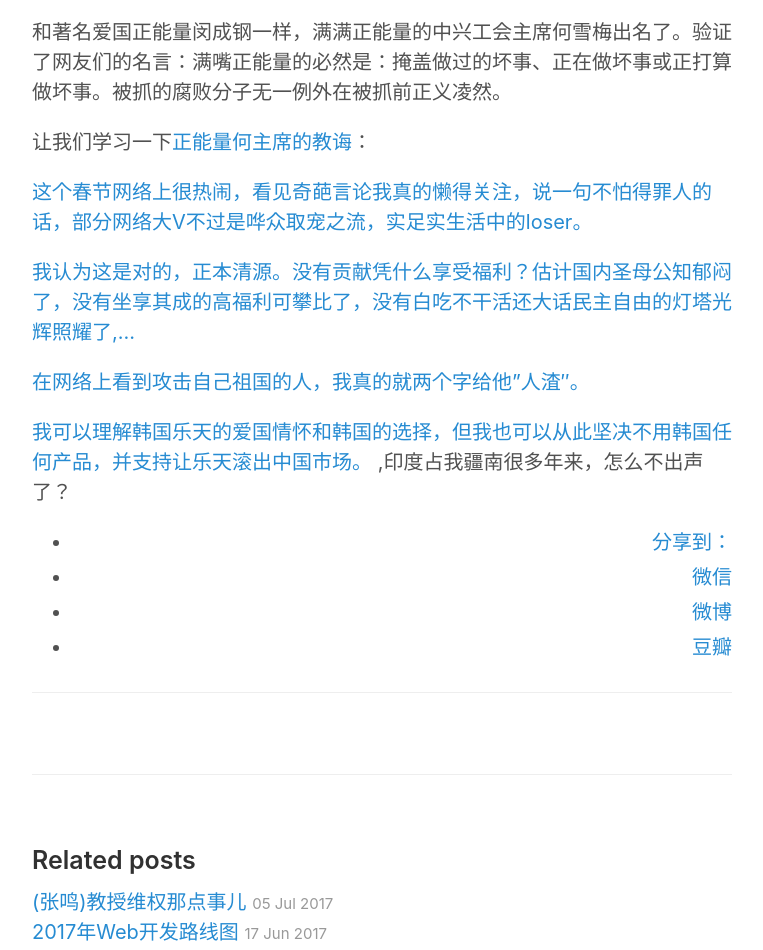
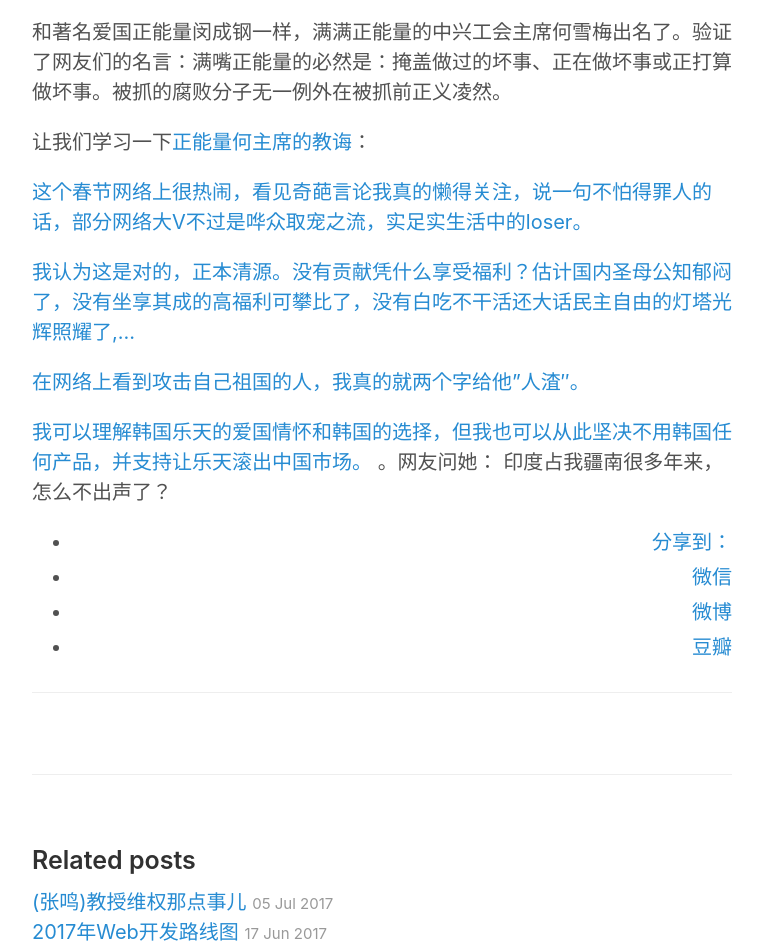
Before and after one commit to hwdong/hwdong-old.github.io, a Jekyll site: the page built from _posts/2017-07-18-正能量何雪梅.md, in a window 1280 px wide. Shown: the part 214-1164 px from the top of the page, without its empty margins (258-1021 px from the left). Built offline with Jekyll 4.4.1, drawn with Linux system fonts in a browser that asks for light colours; comment, search, counter and statistics services are not loaded.

Commit message:
Update 2017-07-18-正能量何雪梅.md

```diff
--- a/_posts/2017-07-18-正能量何雪梅.md
+++ b/_posts/2017-07-18-正能量何雪梅.md
@@ -17,4 +17,4 @@
 
 [在网络上看到攻击自己祖国的人，我真的就两个字给他"人渣″。](http://weibo.com/1292070754/EuJuZubPH?type=comment#_loginLayer_1500339189879)
 
-[我可以理解韩国乐天的爱国情怀和韩国的选择，但我也可以从此坚决不用韩国任何产品，并支持让乐天滚出中国市场。](http://weibo.com/5498682903/ExCRvm6Rf?type=comment) ,印度占我疆南很多年来，怎么不出声了？
+[我可以理解韩国乐天的爱国情怀和韩国的选择，但我也可以从此坚决不用韩国任何产品，并支持让乐天滚出中国市场。](http://weibo.com/5498682903/ExCRvm6Rf?type=comment) 。网友问她： 印度占我疆南很多年来，怎么不出声了？
```
